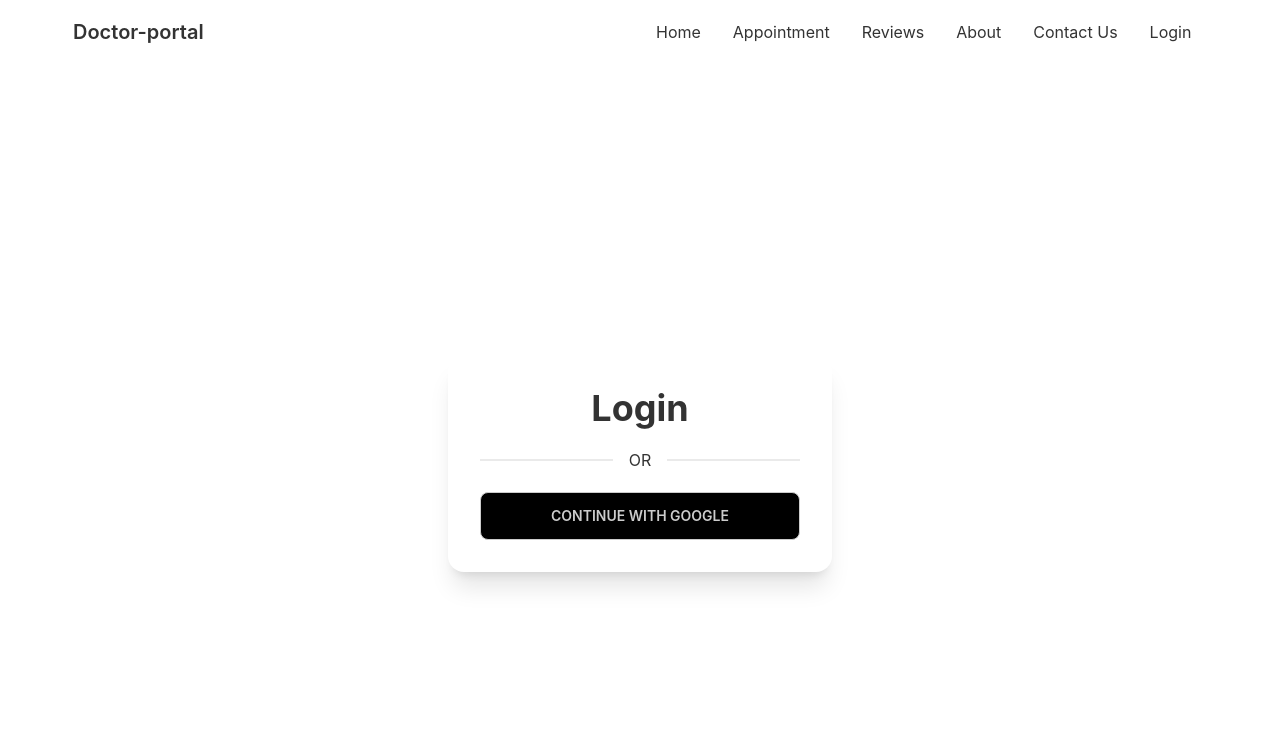
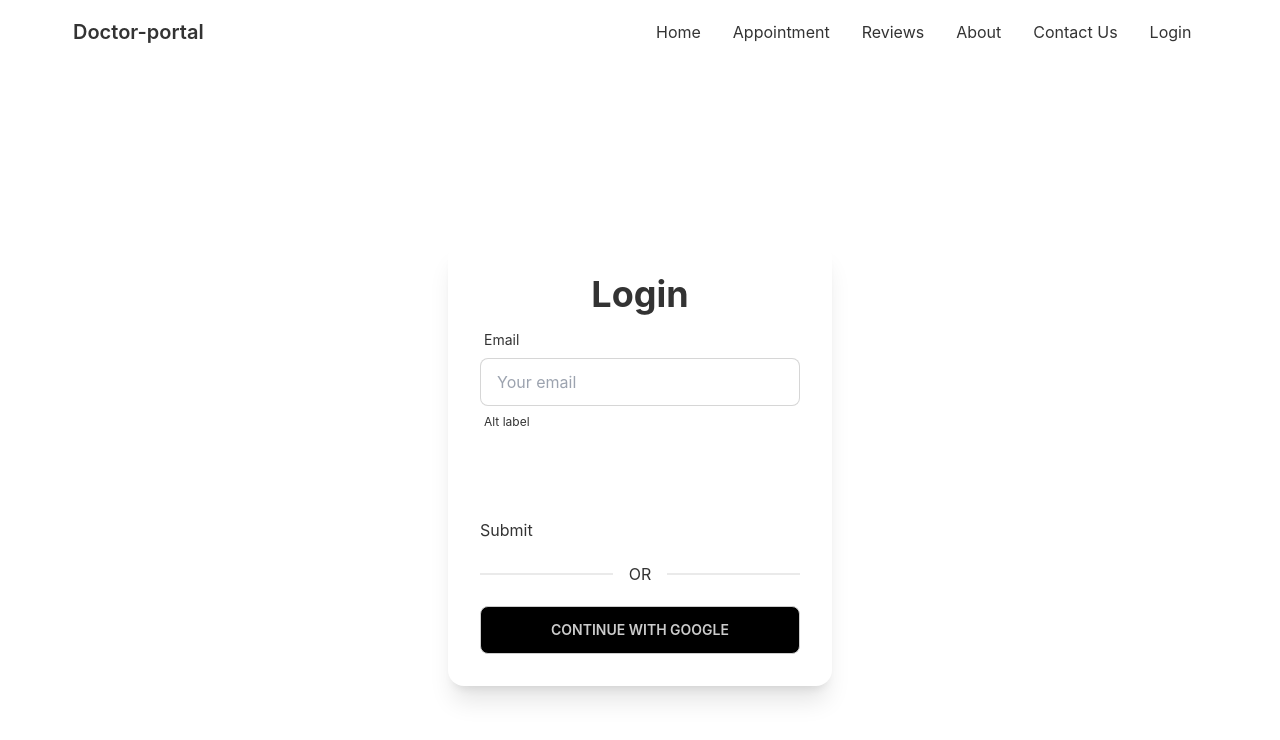
Before and after one commit to ImranRH321/Doctor-portal-client-module-71, a React (Create React App) app: page /login in a window 1280 px wide. Shown: the top 740 px of the page. Built offline with nearby package versions, Linux system fonts and the light colour scheme.

Commit message:
daisyup-apa-hooks-form_makup

```diff
--- a/package.json
+++ b/package.json
@@ -13,6 +13,7 @@
     "react-day-picker": "^8.0.7",
     "react-dom": "^18.2.0",
     "react-firebase-hooks": "^5.0.3",
+    "react-hook-form": "^7.33.1",
     "react-router-dom": "^6.3.0",
     "react-scripts": "5.0.1",
     "web-vitals": "^2.1.4"
--- a/src/page/Login/Login.js
+++ b/src/page/Login/Login.js
@@ -1,19 +1,65 @@
 import React from "react";
-import { useSignInWithGoogle } from 'react-firebase-hooks/auth';
+import { useSignInWithGoogle } from "react-firebase-hooks/auth";
 import auth from "../../firebase.init";
+import { useForm } from "react-hook-form";
 
 const Login = () => {
   const [signInWithGoogle, user, loading, error] = useSignInWithGoogle(auth);
-    if(user){
+  if (user) {
     console.log(user);
   }
+  const {
+    register,
+    formState: { errors },
+    handleSubmit,
+  } = useForm();
+
+  const onSubmit = data => {
+    console.log(data);
+  };
+
   return (
     <div className="flex h-screen justify-center items-center">
       <div className="card w-96 bg-base-100 shadow-xl">
         <div className="card-body">
           <h2 className="text-center text-4xl font-bold">Login</h2>
+
+          <div class="form-control w-full max-w-xs">
+            <label class="label">
+              <span class="label-text">Email</span>
+            </label>
+            <input
+              type="email"
+              placeholder="Your email"
+              class="input input-bordered w-full max-w-xs"
+              {...register("email",  {
+                pattern: /[A-Za-z]{3}/
+              })}
+            />
+            <label class="label">
+              <span class="label-text-alt">Alt label</span>
+            </label>
+          </div>
+
+          <form onSubmit={handleSubmit(onSubmit)}>
+            <input  />
+            {errors.firstName?.type === "required" && "First name is required"}
+
+            <input {...register("lastName", { required: true })} />
+            {errors.lastName && <p>Last name is required</p>}
+
+            <input
+              {...register("mail", { required: "Email Address is required" })}
+            />
+            <p>{errors.mail?.message}</p>
+
+            <input type="submit" />
+          </form>
+
           <div className="divider">OR</div>
-        <button onClick={()=>signInWithGoogle()} className="btn bg-black">Continue With Google</button>
+          <button onClick={() => signInWithGoogle()} className="btn bg-black">
+            Continue With Google
+          </button>
         </div>
       </div>
     </div>
```
Also changed, not shown: 1 other file (tests, documents, lock files or other folders). Lines whose indentation alone changed are shown as unchanged.
